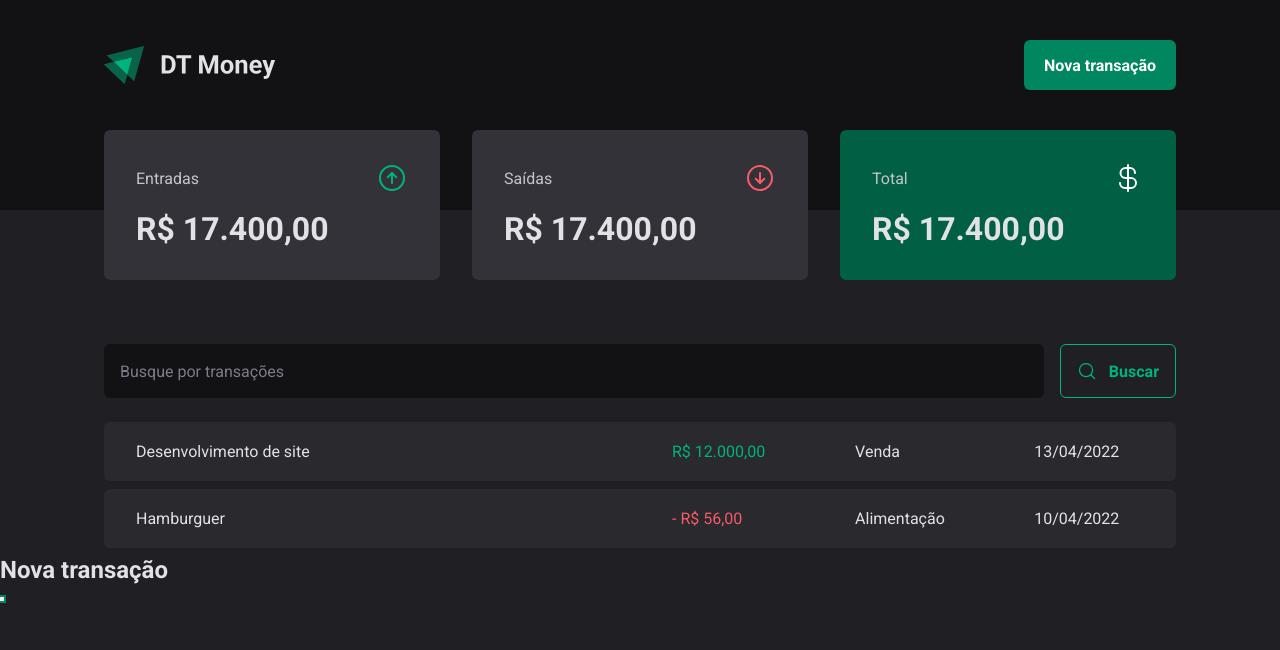
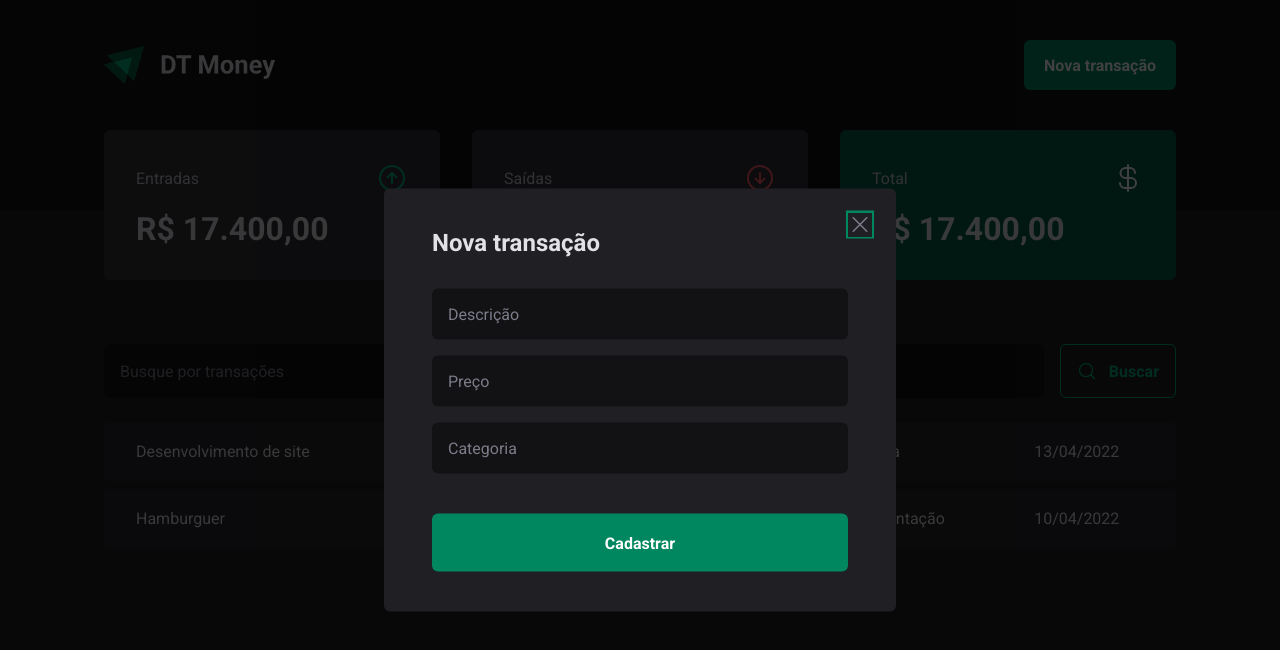
Before and after one commit to lucascprazeres/dt-money-2022, a React (Vite) app: page / in a window 1280 px wide. Both pictures are taken after a click on the button "Nova transação". Shown: the top 650 px of the page. Built offline with nearby package versions, Linux system fonts and the light colour scheme.

Commit message:
feat: adiciona modal de nova transacao

```diff
--- a/src/components/Header/index.tsx
+++ b/src/components/Header/index.tsx
@@ -2,6 +2,7 @@
 import { HeaderContainer, HeaderContent, NewTransactionButton } from './styles'
 
 import logoImg from '../../assets/logo.svg'
+import { NewTransactionModal } from '../NewTransactionModal'
 
 export function Header() {
   return (
@@ -14,15 +15,7 @@
             <NewTransactionButton>Nova transação</NewTransactionButton>
           </Dialog.Trigger>
 
-          <Dialog.Portal>
-            <Dialog.Overlay />
-
-            <Dialog.Content>
-              <Dialog.Title>Nova transação</Dialog.Title>
-
-              <Dialog.Close />
-            </Dialog.Content>
-          </Dialog.Portal>
+          <NewTransactionModal />
         </Dialog.Root>
       </HeaderContent>
     </HeaderContainer>
--- /dev/null
+++ b/src/components/NewTransactionModal/index.tsx
@@ -0,0 +1,27 @@
+import * as Dialog from '@radix-ui/react-dialog'
+import { X } from 'phosphor-react'
+import { CloseButton, Content, Overlay } from './styles'
+
+export function NewTransactionModal() {
+  return (
+    <Dialog.Portal>
+      <Overlay />
+
+      <Content>
+        <Dialog.Title>Nova transação</Dialog.Title>
+
+        <CloseButton>
+          <X size={24} />
+        </CloseButton>
+
+        <form>
+          <input type="text" placeholder="Descrição" required />
+          <input type="number" placeholder="Preço" required />
+          <input type="text" placeholder="Categoria" required />
+
+          <button type="submit">Cadastrar</button>
+        </form>
+      </Content>
+    </Dialog.Portal>
+  )
+}
--- /dev/null
+++ b/src/components/NewTransactionModal/styles.ts
@@ -0,0 +1,70 @@
+import * as Dialog from '@radix-ui/react-dialog'
+import styled from 'styled-components'
+
+export const Overlay = styled(Dialog.Overlay)`
+  position: fixed;
+  width: 100vw;
+  height: 100vh;
+  inset: 0;
+  background: rgba(0, 0, 0, 0.75);
+`
+
+export const Content = styled(Dialog.Content)`
+  min-width: 32rem;
+  border-radius: 6px;
+  padding: 2.5rem 3rem;
+  background: ${(props) => props.theme['gray-800']};
+
+  position: fixed;
+  top: 50%;
+  left: 50%;
+  transform: translate(-50%, -50%);
+
+  form {
+    margin-top: 2rem;
+
+    display: flex;
+    flex-direction: column;
+    gap: 1rem;
+
+    input {
+      border-radius: 6px;
+      border: 0;
+      background: ${(props) => props.theme['gray-900']};
+      color: ${(props) => props.theme['gray-300']};
+      padding: 1rem;
+
+      &::placeholder {
+        color: ${(props) => props.theme['gray-500']};
+      }
+    }
+
+    button[type='submit'] {
+      height: 58px;
+      border: 0;
+      background: ${(props) => props.theme['green-500']};
+      color: ${(props) => props.theme.white};
+      font-weight: bold;
+      padding: 0 1.25rem;
+      border-radius: 6px;
+      margin-top: 1.5rem;
+      cursor: pointer;
+
+      &:hover {
+        background: ${(props) => props.theme['green-700']};
+        transition: background-color 0.2s;
+      }
+    }
+  }
+`
+
+export const CloseButton = styled(Dialog.Close)`
+  position: absolute;
+  background: transparent;
+  border: 0;
+  top: 1.5rem;
+  right: 1.5rem;
+  line-height: 0;
+  cursor: pointer;
+  color: ${(props) => props.theme['gray-500']};
+`
```
